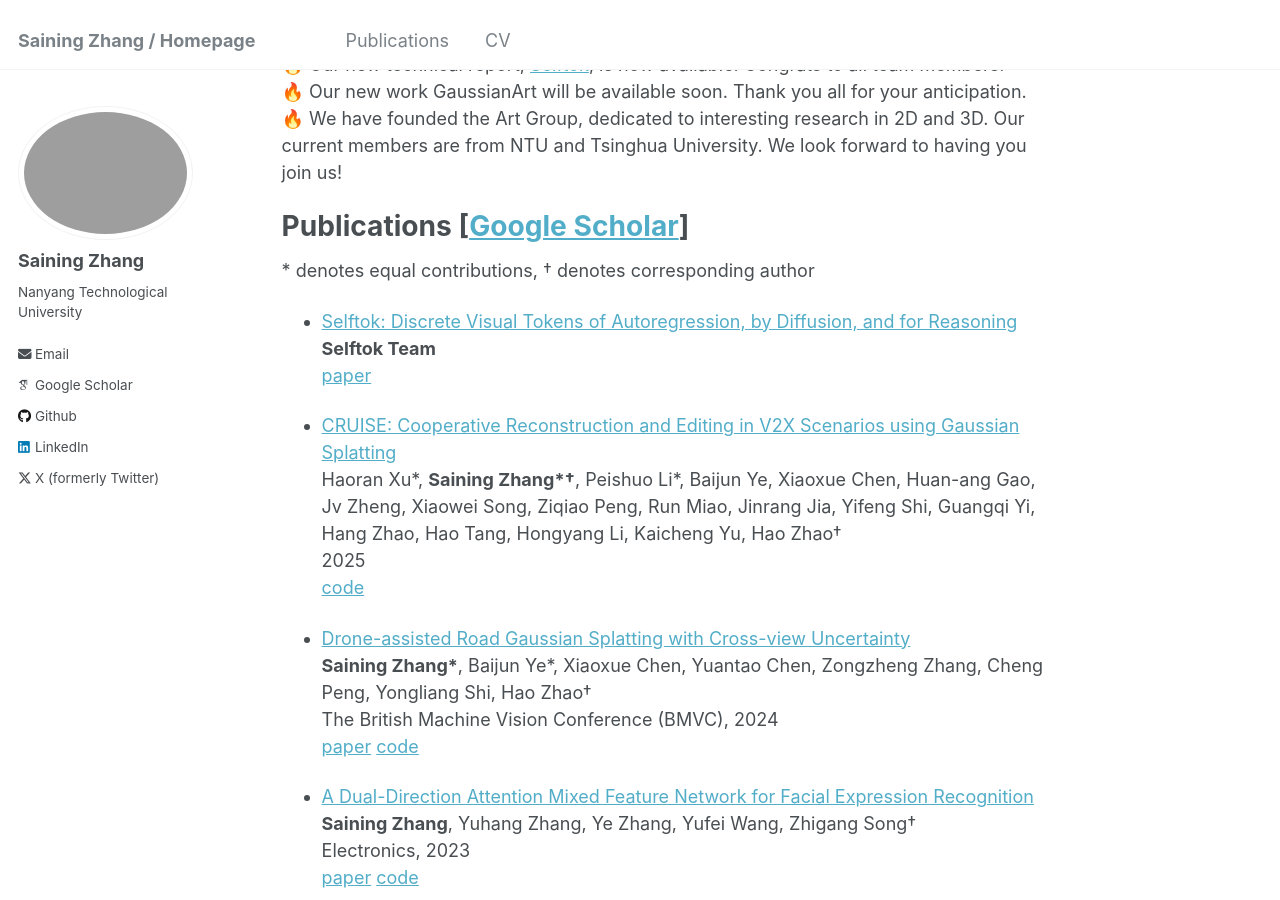
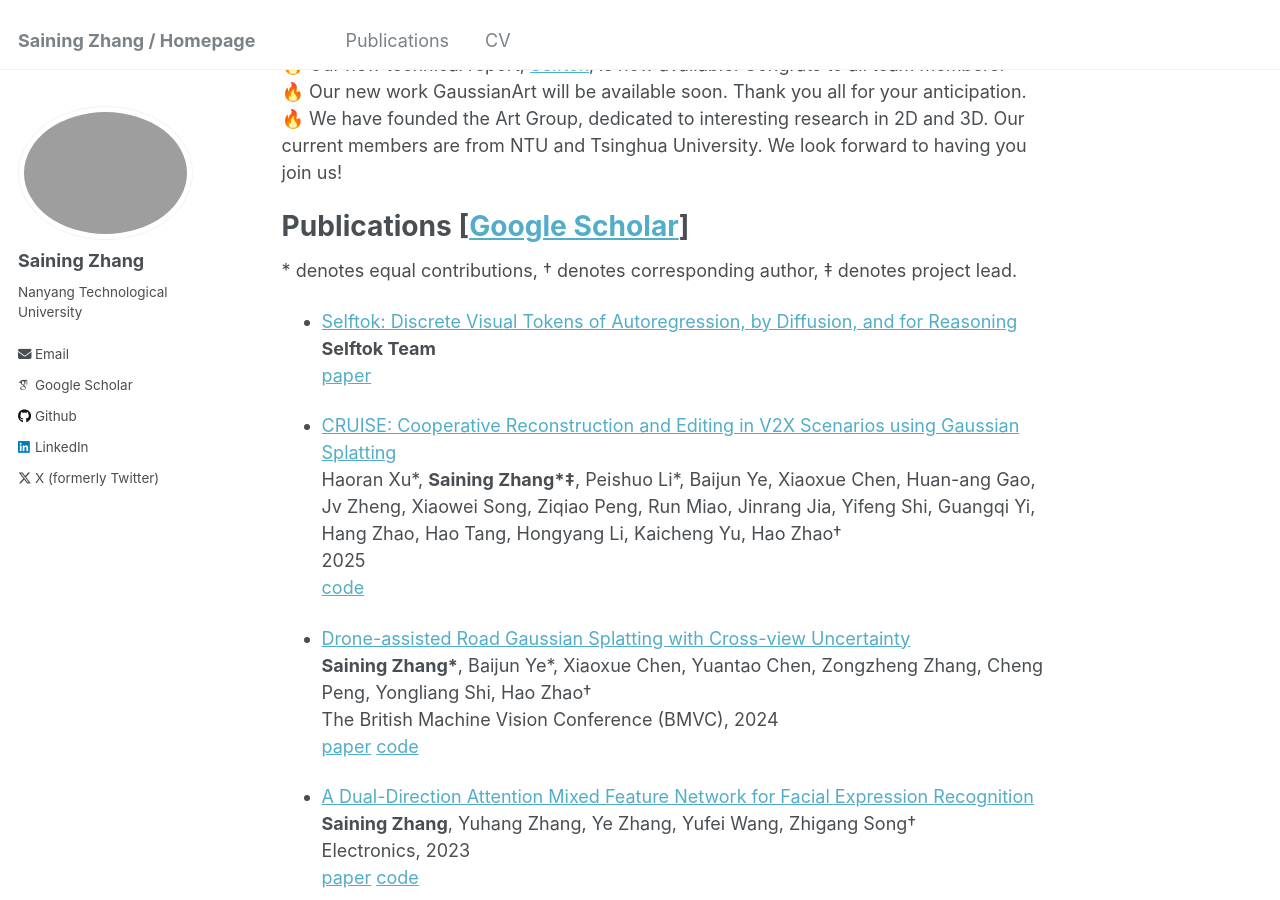
Before and after one commit to SainingZhang/SainingZhang.github.io, a Jekyll site: the page built from _pages/about.md, in a window 1280 px wide and 900 px high, scrolled down 431 px. Built offline with Jekyll 4.4.1, drawn with Linux system fonts in a browser that asks for light colours; some web fonts are replaced.

Commit message:
Update about.md

```diff
--- a/_pages/about.md
+++ b/_pages/about.md
@@ -21,7 +21,7 @@ News
 
 Publications \[[Google Scholar](https://scholar.google.com/citations?user=P4efBMcAAAAJ&hl=zh-CN)\]
 ======
-\* denotes equal contributions, † denotes corresponding author
+\* denotes equal contributions, † denotes corresponding author, ‡ denotes project lead.
 
 * [Selftok: Discrete Visual Tokens of Autoregression, by Diffusion, and for Reasoning](https://selftok-team.github.io/report/)
   **Selftok Team**
@@ -29,7 +29,7 @@
 
 * [CRUISE: Cooperative Reconstruction and Editing in V2X Scenarios using Gaussian Splatting
 ](https://github.com/SainingZhang/CRUISE?tab=readme-ov-file#cruise-cooperative-reconstruction-and-editing-in-v2x-scenarios-using-gaussian-splatting)
-  Haoran Xu\*, **Saining Zhang\*†**, Peishuo Li\*, Baijun Ye, Xiaoxue Chen, Huan-ang Gao, Jv Zheng, Xiaowei Song, Ziqiao Peng, Run Miao, Jinrang Jia, Yifeng Shi, Guangqi Yi, Hang Zhao, Hao Tang, Hongyang Li, Kaicheng Yu, Hao Zhao†
+  Haoran Xu\*, **Saining Zhang\*‡**, Peishuo Li\*, Baijun Ye, Xiaoxue Chen, Huan-ang Gao, Jv Zheng, Xiaowei Song, Ziqiao Peng, Run Miao, Jinrang Jia, Yifeng Shi, Guangqi Yi, Hang Zhao, Hao Tang, Hongyang Li, Kaicheng Yu, Hao Zhao†
   2025
   [code](https://github.com/SainingZhang/CRUISE?tab=readme-ov-file#cruise-cooperative-reconstruction-and-editing-in-v2x-scenarios-using-gaussian-splatting)
 
```
